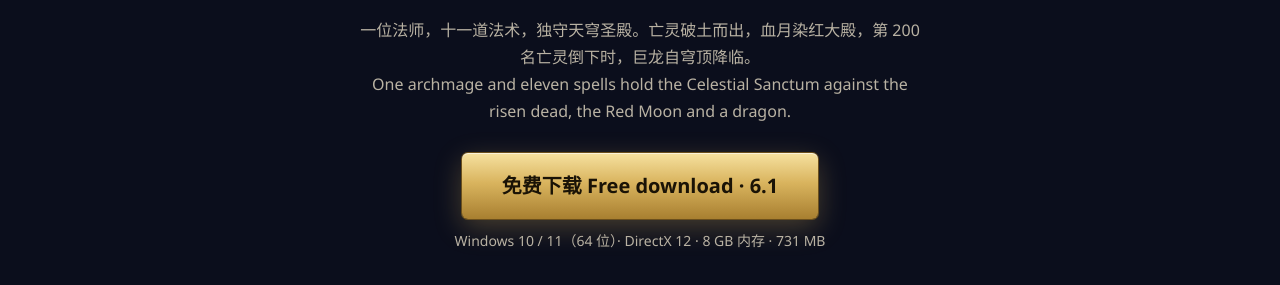
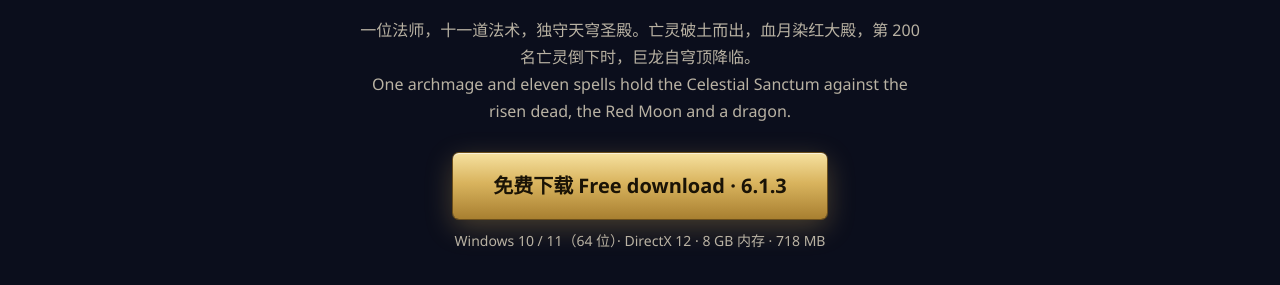
Before and after one commit to SimicZhang1234/SimicZhang1234.github.io, a plain HTML site: page index.html in a window 1280 px wide. Shown: the part 667-952 px from the top of the page. Drawn offline with Linux system fonts and the light colour scheme.

Commit message:
Download 6.1.3
Co-Authored-By: Claude Opus 5.5 <noreply@anthropic.com>

```diff
--- a/index.html
+++ b/index.html
@@ -49,8 +49,8 @@ h1 { margin: 28px 0 4px; font: 900 clamp(2rem, 6vw, 3rem)/1.15 "Noto Serif SC",
   <p class="en-title">Archmage Gideon</p>
   <p class="desc">一位法师，十一道法术，独守天穹圣殿。亡灵破土而出，血月染红大殿，第 200 名亡灵倒下时，巨龙自穹顶降临。<br>
   One archmage and eleven spells hold the Celestial Sanctum against the risen dead, the Red Moon and a dragon.</p>
-  <a class="btn" href="https://cnb.cool/ArchmageGideon/ArchmageGideon/-/releases/download/v6.1/ArchmageGideon_v6.1_Setup.msi">免费下载 Free download · 6.1</a>
-  <p class="req">Windows 10 / 11（64 位）· DirectX 12 · 8 GB 内存 · 731 MB</p>
+  <a class="btn" href="https://cnb.cool/ArchmageGideon/ArchmageGideon/-/releases/download/v6.1.3/ArchmageGideon_v6.1.3_Setup.msi">免费下载 Free download · 6.1.3</a>
+  <p class="req">Windows 10 / 11（64 位）· DirectX 12 · 8 GB 内存 · 718 MB</p>
   <div class="shots">
     <img src="img/shot_frost.jpg" width="1280" height="720" loading="lazy" alt="Frost Ring">
     <img src="img/shot_redmoon.jpg" width="1280" height="720" loading="lazy" alt="The Red Moon">
```
